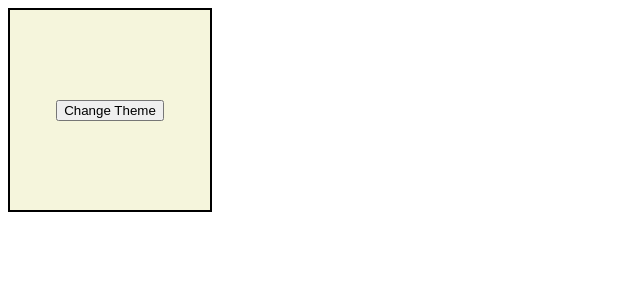
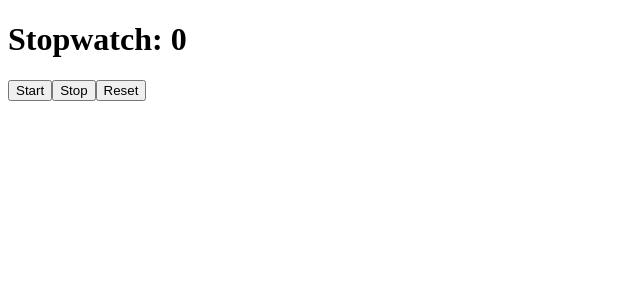
Before and after one commit to JKAryan2003/react-practice, a React (Vite) app: page / in a window 1280 px wide. Shown: the top 300 px of the page, without its empty margins (0-640 px from the left). Built offline with nearby package versions, Linux system fonts and the light colour scheme.

Commit message:
stopwatch, useRef and useReducer implemented

```diff
--- a/src/App.jsx
+++ b/src/App.jsx
@@ -13,6 +13,10 @@ import Three2 from "./components/ManagingState/Three2";
 import Three3 from "./components/ManagingState/Three3";
 import Three4 from "./components/ManagingState/Three4";
 import "./App.css"
+import Four1 from "./components/EscapeHatches/Four1";
+import Four2 from "./components/EscapeHatches/Four2";
+import Three5 from "./components/ManagingState/Three5";
+import Three6 from "./components/ManagingState/Three6";
 
 export default function App() {
   return (
@@ -43,7 +47,12 @@ export default function App() {
       {/* <Three1 /> */}
       {/* <Three2 /> */}
       {/* <Three3 /> */}
-      <Three4 />
+      {/* <Three4 /> */}
+      {/* <Three5 /> */}
+
+      {/* <Four1 /> */}
+      <Four2 />
+      {/* <Three6 /> */}
     </>
   )
 
--- /dev/null
+++ b/src/components/EscapeHatches/Four1.jsx
@@ -0,0 +1,39 @@
+import React, { useRef, useState } from 'react'
+
+const Four1 = () => {
+
+  const [count, setCount] = useState(0);
+  let val = useRef(0)
+
+  let btnRef = useRef()
+
+  function handleIncrement () {
+    val.current = val.current + 1
+    console.log(val);
+    setCount(count + 1)
+  }
+
+  function changeColor () {
+    btnRef.current.style.backgroundColor = "red"
+  }
+
+  return (
+    <div>
+
+      <button onClick={handleIncrement} ref={btnRef}>
+        Increment
+      </button>
+
+      <div>
+        {count}
+      </div>
+
+      <button onClick={changeColor}>
+        Change Color of first button
+      </button>
+
+    </div>
+  )
+}
+
+export default Four1
--- /dev/null
+++ b/src/components/EscapeHatches/Four2.jsx
@@ -0,0 +1,43 @@
+import React, { useRef, useState } from 'react'
+
+const Four2 = () => {
+
+  const [time, setTime] = useState(0);
+  let timeRef = useRef(null)
+
+  function startTimer() {
+    timeRef.current = setInterval(() => {
+      setTime(time => time + 1)
+    }, 1000);
+  }
+
+  function stopTimer() {
+    clearInterval(timeRef.current)
+    timeRef.current = null
+  }
+
+  function resetTimer() {
+    stopTimer()
+    setTime(0)
+  }
+
+  return (
+    <div>
+      <h1>Stopwatch: {time}</h1>
+
+      <button onClick={startTimer}>
+        Start
+      </button>
+
+      <button onClick={stopTimer}>
+        Stop
+      </button>
+
+      <button onClick={resetTimer}>
+        Reset
+      </button>
+    </div>
+  )
+}
+
+export default Four2
--- /dev/null
+++ b/src/components/ManagingState/Three5.jsx
@@ -0,0 +1,31 @@
+import React, { act, useReducer, useState } from 'react'
+
+const Three5 = () => {
+
+  const reducer = (state, action) => {
+
+    if (action.type === "increment"){
+      return state + 1
+    }
+
+    if (action.type === "decrement"){
+      return state - 1
+    }
+  }
+
+  const [count, dispatch] = useReducer(reducer, 0);
+  return (
+    <div>
+      {count}
+      <button onClick={() => dispatch( { type: "increment"})}>
+        Increment
+      </button>
+
+      <button onClick={() => dispatch( { type: "decrement" } )}>
+        Decrement
+      </button>
+    </div>
+  )
+}
+
+export default Three5
--- /dev/null
+++ b/src/components/ManagingState/Three6.jsx
@@ -0,0 +1,43 @@
+import React, { useReducer } from 'react'
+
+const Three6 = () => {
+
+  const reducer = (state, action) => {
+
+    switch (action.type) {
+      case "increment":
+        return state + 1;
+
+      case "decrement":
+        return state - 1;
+
+      case "reset":
+        return (state = 0);
+
+      default:
+        break;
+    }
+
+  }
+
+  const [count, dispatch] = useReducer(reducer, 0);
+
+  return (
+    <div>
+      {count}
+      <button onClick={() => dispatch( { type: "increment"})}>
+        Increment
+      </button>
+
+      <button onClick={() => dispatch( { type: "decrement" } )}>
+        Decrement
+      </button>
+
+      <button onClick={ () => dispatch( { type: "reset" } ) }>
+        Reset
+      </button>
+    </div>
+  )
+}
+
+export default Three6
```
